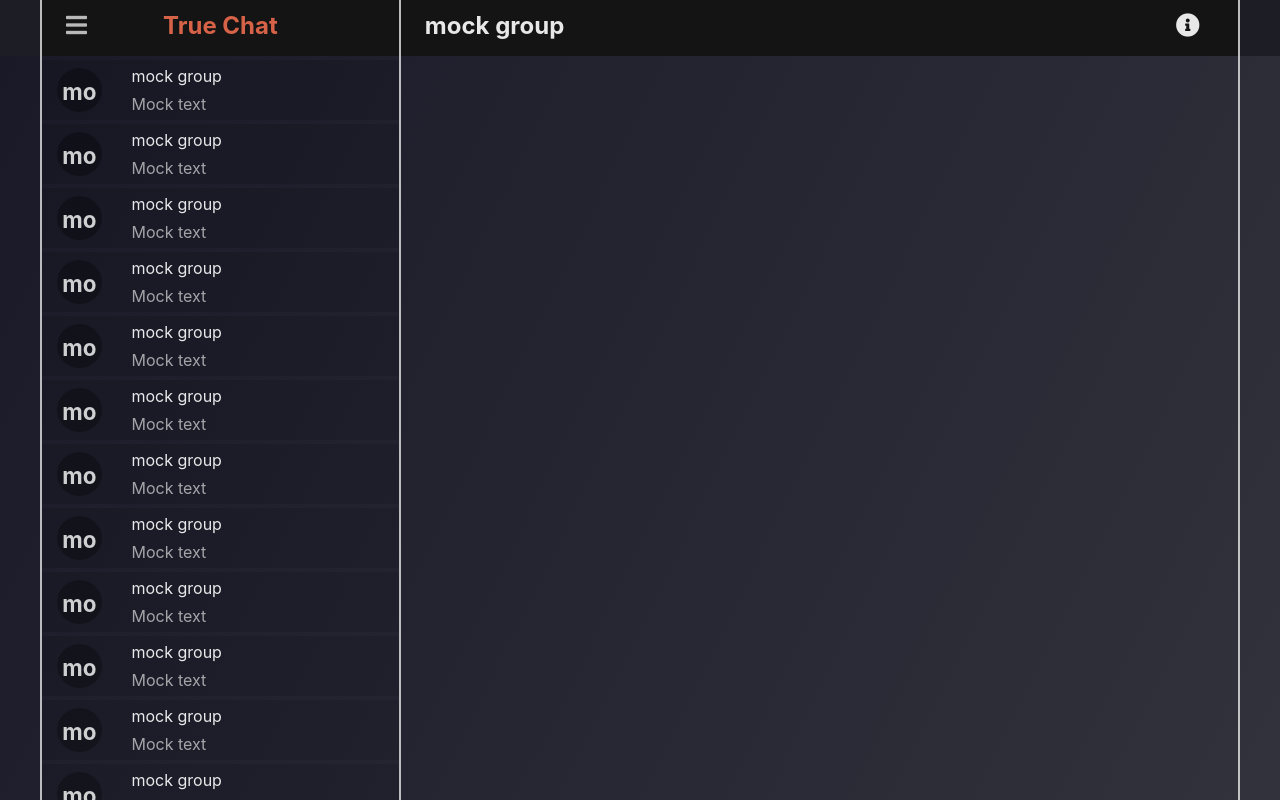
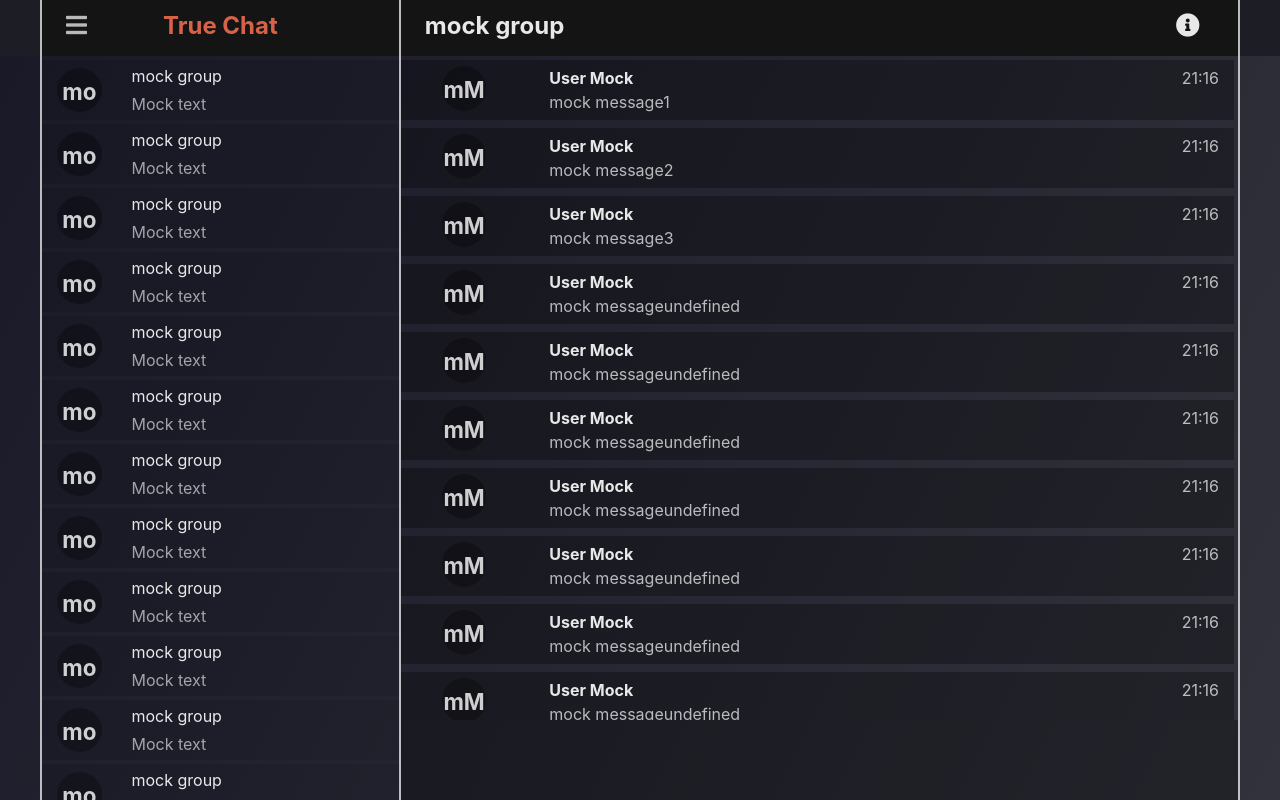
Before and after one commit to TrueChat/Frontend, a React (Create React App) app: page /group/1234 in a window 1280 px wide. Built offline with nearby package versions, Linux system fonts and the light colour scheme; the HTML template or start-up script is replaced by a standard one.

Commit message:
added displaying messages

```diff
--- a/src/App.tsx
+++ b/src/App.tsx
@@ -27,7 +27,7 @@ export default class App extends React.Component {
   // For testing purposes
   private readonly userService = new MockUserService(300);
   private readonly groupService = new MockGroupService(300);
-  private readonly chatService = new MockChatService(300);
+  private readonly chatService = new MockChatService(1000);
 
   render() {
     return (
--- a/src/components/pages/main/MainPage.scss
+++ b/src/components/pages/main/MainPage.scss
@@ -21,5 +21,8 @@
 
   .right-bar {
     width: 70%;
+    box-sizing: border-box;
+    position: relative;
+    height: 100%;
   }
 }
--- a/src/components/pages/main/right-bar/chat-view/ChatView.scss
+++ b/src/components/pages/main/right-bar/chat-view/ChatView.scss
@@ -1,3 +1,49 @@
+@import "../../../../styles/Common";
+
 .Chat-view {
+  @import "../../../../widgets/InitialsAvatar";
+  @import "../../../../views/group/edit/styles/InitialsAvatarOverride";
+
+  height: 100%;
   position: relative;
+  $message-input-container-height: 5rem;
+
+  .body {
+    height: calc(100% - 5rem);
+    @extend .scrollable;
+    overflow-y: scroll;
+    padding-top: 3.5rem;
+
+    .messages {
+      min-height: min-content;
+
+      display: flex;
+      flex-direction: column;
+      justify-content: flex-end;
+
+      .Message-view {
+        background-color: $DARKER;
+        color: $WHITE_70;
+        padding: 0.375rem 0.75rem;
+        margin: 0.25rem;
+        align-self: flex-end;
+        width: 100%;
+
+        .message-sender {
+          color: $WHITE_90;
+          font-weight: bold;
+        }
+      }
+    }
+  }
+
+  .message-input-container {
+    position: absolute;
+    height: $message-input-container-height;
+    background-color: $DARKER ;
+    bottom: 0;
+    left: 0;
+    width: 100%;
+    color: $WHITE_70;
+  }
 }
--- a/src/components/pages/main/right-bar/chat-view/ChatView.tsx
+++ b/src/components/pages/main/right-bar/chat-view/ChatView.tsx
@@ -1,9 +1,11 @@
 import ChatService from "../../../../../services/ChatService";
 import React from "react";
-import ChatSession, {Message} from "../../../../../services/ChatSession";
+import ChatSession, {Message, Sender} from "../../../../../services/ChatSession";
 import GroupService from "../../../../../services/GroupService";
 import Header from "./header/Header";
 import "./ChatView.scss"
+import {UserInitialsAvatar} from "../../../../widgets/Widgets";
+import ModalLink from "../../modals/ModalLink";
 
 export default class ChatView extends React.Component<Props, State> {
 
@@ -18,8 +20,13 @@ export default class ChatView extends React.Component<Props, State> {
     this.chatSession.addListener(response => {
       this.setState(state => ({
         ...state, messages: [...state.messages, ...response.data]
+      }));
+    });
+    this.chatSession.loadAllMessages(response => {
+      this.setState(state => ({
+        ...state, messages: [...state.messages, ...response.data]
       }))
-    });
+    })
   }
 
   componentWillUnmount(): void {
@@ -32,12 +39,65 @@ export default class ChatView extends React.Component<Props, State> {
     return (
       <div className="Chat-view">
         <Header groupService={this.props.groupService} groupId={this.props.chatId}/>
+        <div className="body">
+          <div className="messages">
+            {this.state.messages.map(message => {
+              return (
+                <this.MessageView message={message}/>
+              )
+            })}
+          </div>
+        </div>
+        <div className="message-input-container">
+        </div>
       </div>
     );
   }
 
+  MessageView = ({message}: { message: Message }) => {
+    return (
+      <div className="Message-view">
+        <div className="row">
+          <div className="col-2">
+            <UserInitialsAvatar profile={{
+              first_name: message.sender.username,
+              last_name: message.sender.lastName,
+              username: message.sender.firstName,
+              about: ""
+            }}/>
+          </div>
+          <div className="col-9">
+            <div className="message-sender">
+              <ModalLink
+                modalName="userProfile"
+                relativePath={`${message.sender.id}`}
+                className="a-none"
+              >
+                {this.displaySenderName(message.sender)}
+              </ModalLink>
+            </div>
+            <div className="message-contents">
+              {message.content}
+            </div>
+          </div>
+          <div className="col-1">
+            {`${message.dateCreated.getHours()}:${message.dateCreated.getMinutes()}`}
+          </div>
+        </div>
+      </div>
+    );
+  };
+
+  displaySenderName = (sender: Sender) => {
+    if (sender.firstName) {
+      if (sender.lastName) {
+        return `${sender.firstName} ${sender.lastName}`;
+      }
+      return sender.firstName;
+    }
+    return sender.username;
+  }
 }
-
 type Props = {
   chatService: ChatService,
   groupService: GroupService,
--- a/src/services/mock/MockChatService.tsx
+++ b/src/services/mock/MockChatService.tsx
@@ -19,7 +19,7 @@ class MockChatSession implements ChatSession {
           data: [ this.mockMessage(), this.mockMessage(), this.mockMessage(), this.mockMessage() ]
         })
       });
-    })
+    }, this.interval)
   }
 
   addListener(listener: ResponseHandler<Message[]>): void {
@@ -41,17 +41,17 @@ class MockChatSession implements ChatSession {
         next: null,
         previous: null,
         content: [
-          this.mockMessage(),
-          this.mockMessage(),
-          this.mockMessage(),
-          this.mockMessage(),
+          this.mockMessage(1),
+          this.mockMessage(2),
+          this.mockMessage(3),
+          this.mockMessage(4),
           this.mockMessage()
         ]
       }
     })
   }
 
-  mockMessage() : Message {
+  mockMessage(number?: number) : Message {
     return {
       sender: {
         firstName: "User",
@@ -59,7 +59,7 @@ class MockChatSession implements ChatSession {
         id: 1,
         username: "mock_user"
       },
-      content: "mock message",
+      content: "mock message" + number,
       dateCreated: new Date()
     }
   }
@@ -67,7 +67,7 @@ class MockChatSession implements ChatSession {
   loadAllMessages(handler: ResponseHandler<Message[]>) : void {
     handler({
       status: 200, headers: { },
-      data: [ this.mockMessage(), this.mockMessage(), this.mockMessage(), this.mockMessage() ]
+      data: [ this.mockMessage(1), this.mockMessage(2), this.mockMessage(3), this.mockMessage() ]
     })
   }
 
```
